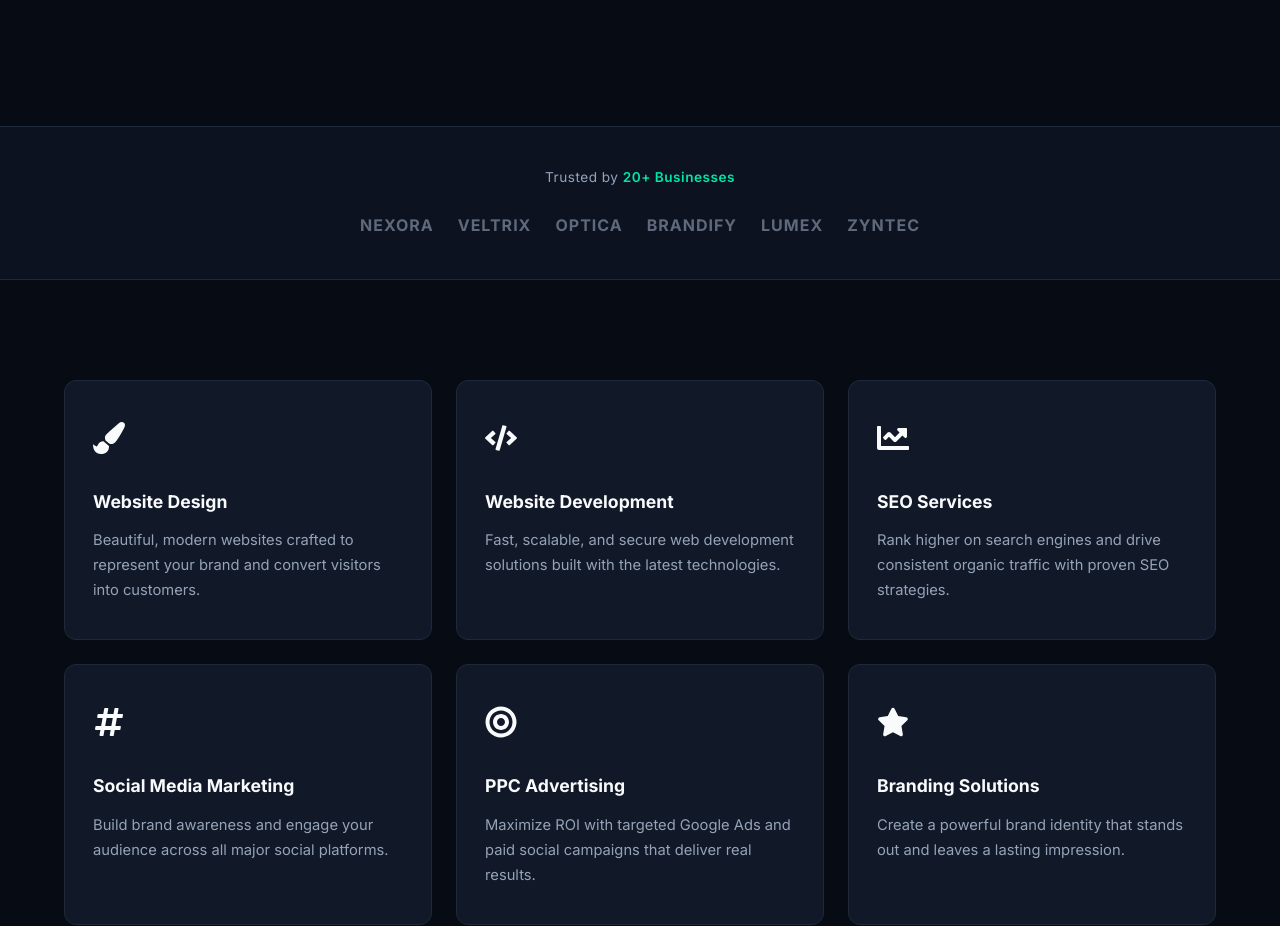
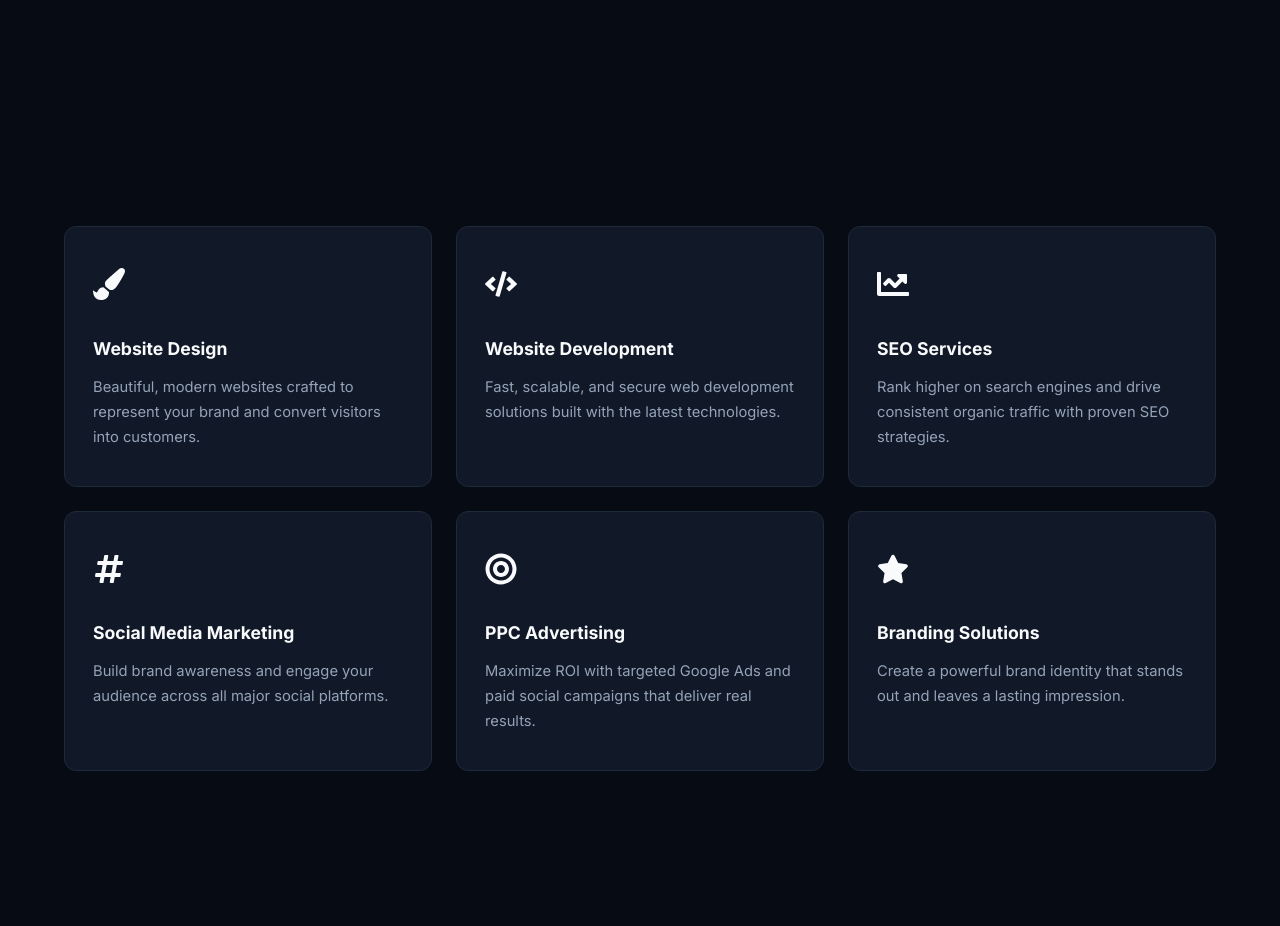
Before and after one commit to namita1005s/digi-web-demo, a React (Vite) app: page / in a window 1280 px wide. Shown: the part 780-1706 px from the top of the page. Built offline with nearby package versions, Linux system fonts and the light colour scheme.

Commit message:
rmv tructed sec

```diff
--- a/src/pages/Home.jsx
+++ b/src/pages/Home.jsx
@@ -1,5 +1,4 @@
 import Hero from '../components/Hero/Hero'
-import TrustedBy from '../components/TrustedBy/TrustedBy'
 import Services from '../components/Services/Services'
 import About from '../components/About/About'
 import Stats from '../components/Stats/Stats'
@@ -14,7 +13,6 @@ export default function Home() {
   return (
     <>
       <Hero />
-      <TrustedBy />
       <Services />
       <About />
       <Stats />
```
